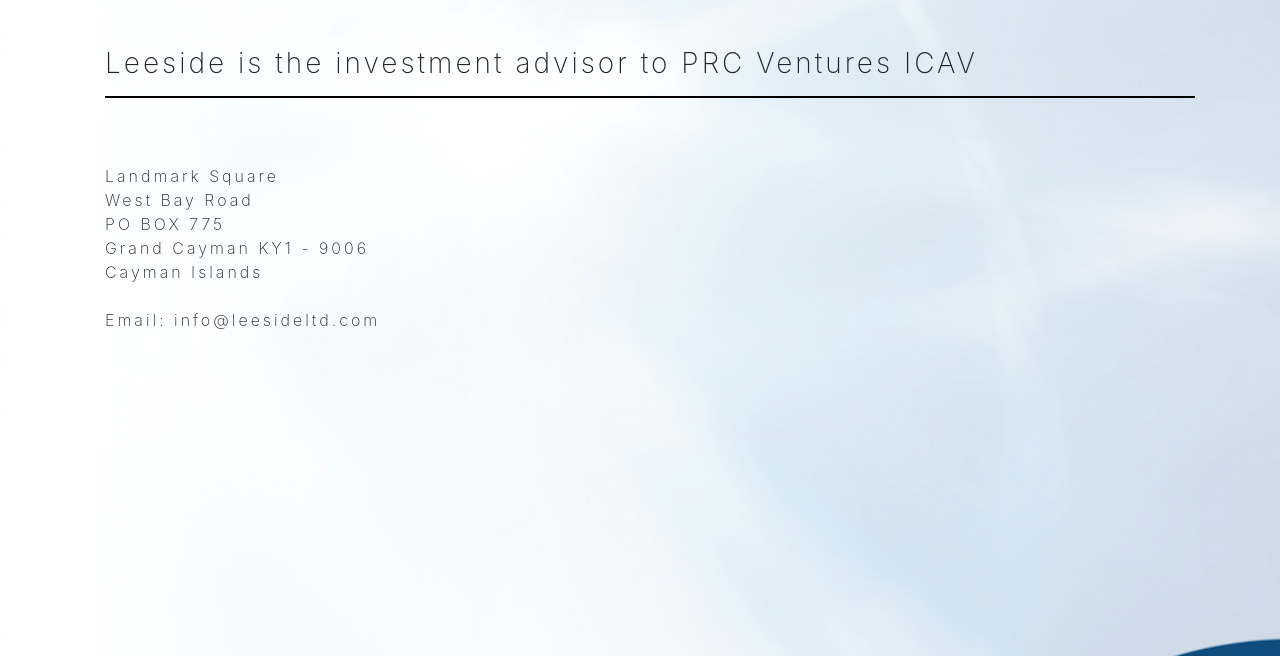
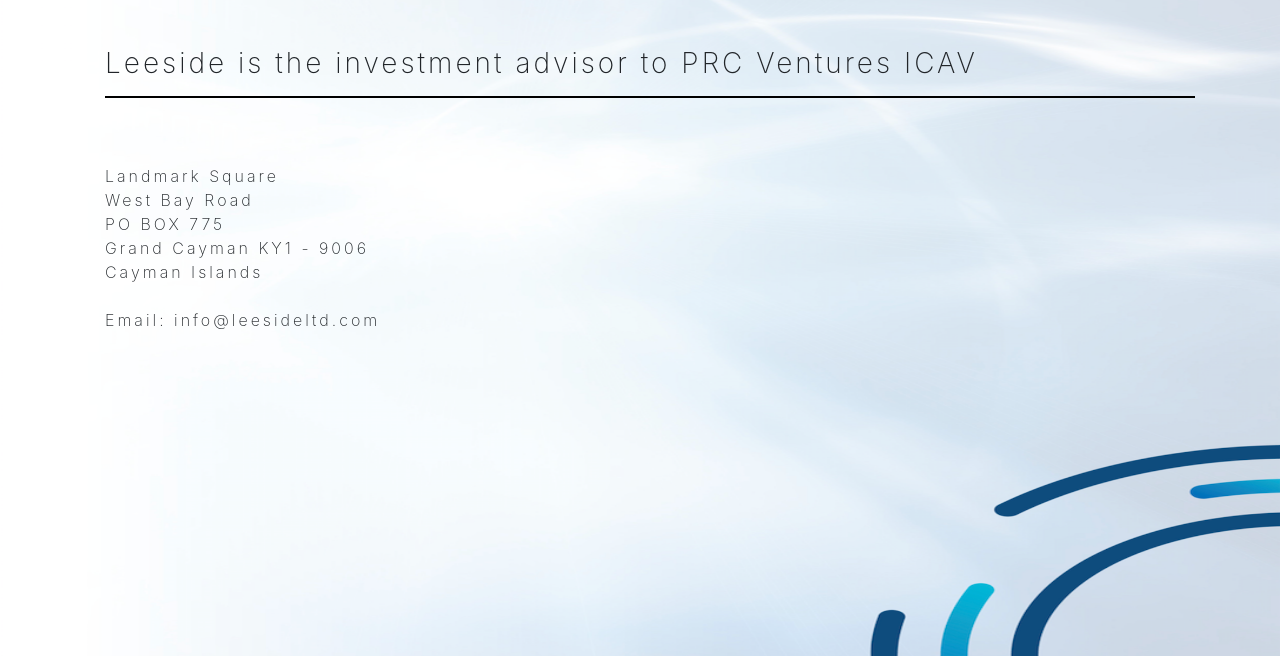
Before and after one commit to caoimhedaly/leeside, a plain HTML site: page index.html in a window 1280 px wide. Shown: the part 144-800 px from the top of the page. Drawn offline with nearby package versions, Linux system fonts and the light colour scheme.

Commit message:
Update style.css

```diff
--- a/static/style.css
+++ b/static/style.css
@@ -5,12 +5,17 @@
 body{
     background: url("/static/background.png")center center fixed;
      background-repeat: no-repeat;
-      -webkit-background-size: cover;
-  -moz-background-size: cover;
-  -o-background-size: cover;
-  background-size: cover;
+
+    background-attachment: fixed;
+
+   background-position: center center;
+   width: 100%;
+    background-size: 100% 100%;
+
 
 }
+
+
 
 
 html{
```
